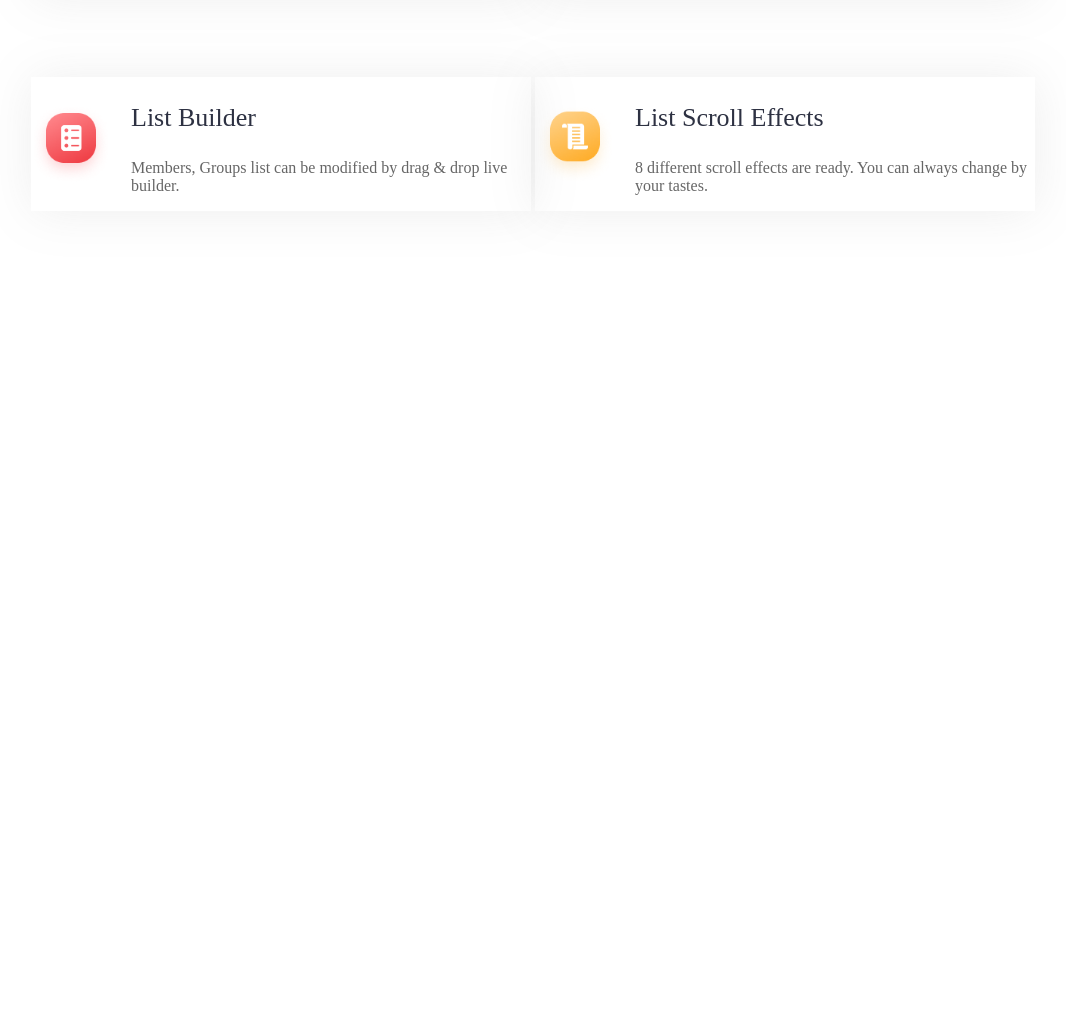
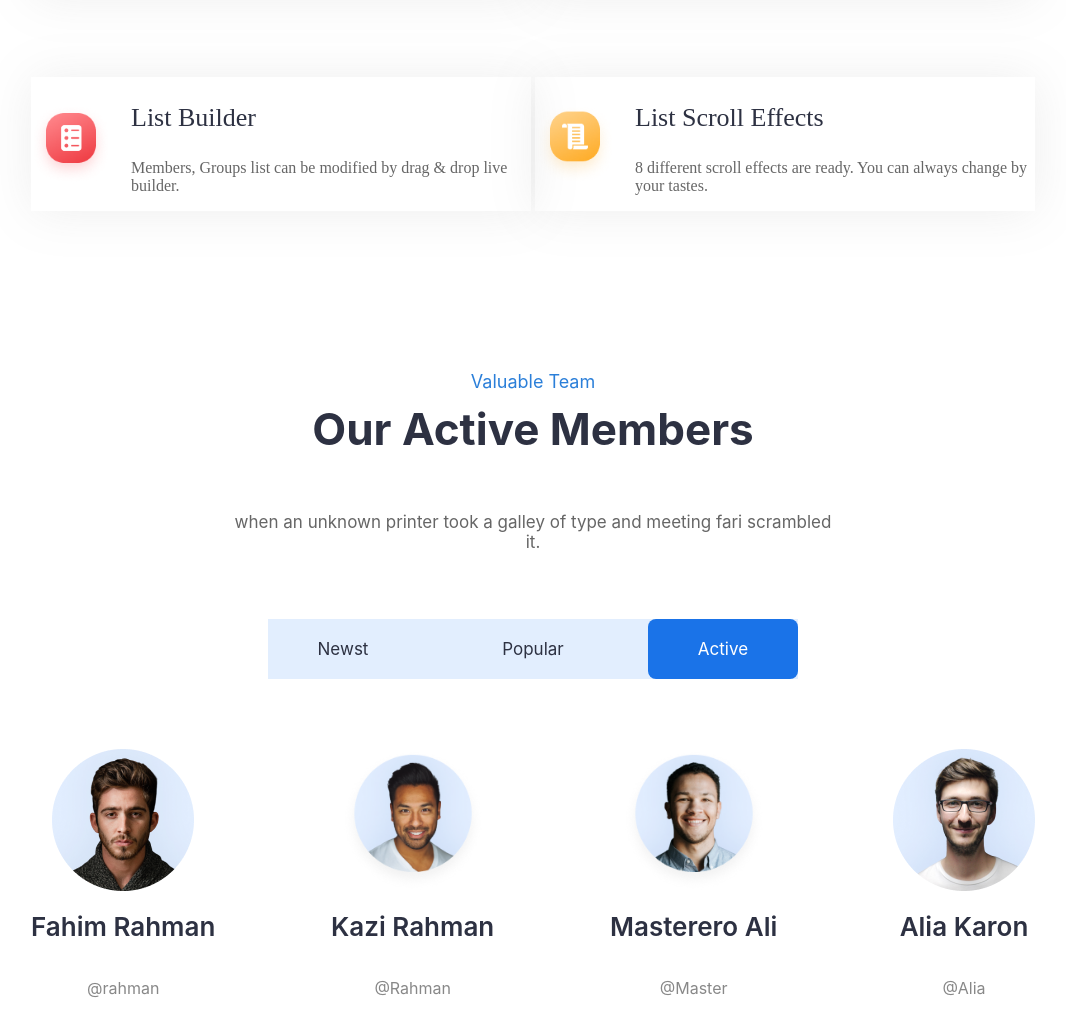
Before and after one commit to a96282496-max/home-work4, a plain HTML site: page index.html in a window 1280 px wide. Shown: the part 2776-3812 px from the top of the page, without its empty margins (107-1173 px from the left). Before the commit the page ends 3075 px from the top, so only its background shows below. Drawn offline with Linux system fonts and the light colour scheme.

Commit message:
davom con6

```diff
--- a/index.html
+++ b/index.html
@@ -130,14 +130,14 @@
 
     <div class="row5">
         <div class="card5">
-            <img src="./Icon.png" alt="" width="80px" height="80px">
+            <img src="./6 (6).png" alt="" width="80px" height="80px">
             <div class="txt5">
                 <h3>Members, Friends</h3>
                 <p>Members, Friends Connection ( like followers ), Private Message</p>
             </div>
         </div>
         <div class="card5">
-            <img src="./Icon (1).png" alt="" width="80px" height="80px">
+            <img src="./5 (5).png" alt="" width="80px" height="80px">
             <div class="txt5">
           <h3>Groups</h3>
             <p>Your users can create groups to let other users to join and talk</p>
@@ -147,14 +147,14 @@
 
     <div class="row5">
         <div class="card5">
-         <img src="./Icon (2).png" alt="" width="80px" height="80px">
+         <img src="./4 (4).png" alt="" width="80px" height="80px">
         <div class="txt5">
             <h3>Forum</h3>
          <p>Forum is ready by BBPress. Your users can make topics and talk.</p>
             </div>
         </div>
         <div class="card5">
-         <img src="./Icon (3).png" alt="" width="80px" height="80px">
+         <img src="./33 (2).png" alt="" width="80px" height="80px">
         <div class="txt5">
                 <h3>Custom Module</h3>
                 <p>You can create Members, Groups Module. We already created 3 modules. It's by drag & drop live builder.</p>
@@ -164,14 +164,14 @@
 
     <div class="row5">
         <div class="card5">
-            <img src="./Icon (4).png" alt="" width="80px" height="80px">
+            <img src="./2 (2).png" alt="" width="80px" height="80px">
          <div class="txt5">
             <h3>List Builder</h3>
             <p>Members, Groups list can be modified by drag & drop live builder.</p>
             </div>
         </div>
         <div class="card5">
-            <img src="./Icon (5).png" alt="" width="80px" height="80px">
+            <img src="./1 (1).png" alt="" width="80px" height="80px">
          <div class="txt5">
                 <h3>List Scroll Effects</h3>
                 <p>8 different scroll effects are ready. You can always change by your tastes.</p>
@@ -180,5 +180,43 @@
     </div>
 </div>
 
+<!-- con6 -->
+<div class="con6">
+    <div class="box6">
+        <div class="small6">Valuable Team</div>
+        <h2>Our Active Members</h2>
+        <p>when an unknown printer took a galley of type and meeting fari scrambled it.</p>
+
+        <div class="tabs6">
+            <div class="tab6">Newst</div>
+            <div class="tab6">Popular</div>
+            <div class="tab6 act6">Active</div>
+        </div>
+    </div>
+
+    <div class="list6">
+        <div class="m6">
+            <img src="./ggg.png" alt="" width="142px" height="142px">
+            <h3>Fahim Rahman</h3>
+            <p>@rahman</p>
+        </div>
+        <div class="m6">
+            <img src="./jj.png" alt="" width="142px" height="142px">
+            <h3>Kazi Rahman</h3>
+            <p>@Rahman</p>
+        </div>
+        <div class="m6">
+            <img src="./kkk.png" alt="" width="142px" height="142px">
+            <h3>Masterero Ali</h3>
+            <p>@Master</p>
+        </div>
+        <div class="m6">
+            <img src="./ppp.png" alt="" width="142px" height="142px">
+            <h3>Alia Karon</h3>
+            <p>@Alia</p>
+        </div>
+    </div>
+</div>
+
 </body>
 </html>
--- a/style.css
+++ b/style.css
@@ -320,3 +320,82 @@
     color: #666;
 
 }
+
+/* con6 */
+
+.con6{
+    padding: 80px 130px;
+    font-family: "Inter", Arial, sans-serif;
+}
+
+.box6{
+    display: flex;
+    flex-direction: column;
+    align-items: center;
+    text-align: center;
+}
+
+.small6{
+    font-size: 18px;
+    color: #2b7fd9;
+}
+
+.box6 h2{
+    margin-top: 10px;
+    font-size: 44px;
+    color: #2d3142;
+}
+
+.box6 p{
+    width: 600px;
+    margin-top: 20px;
+    font-size: 17px;
+    color: #666;
+
+}
+
+.tabs6{
+    display: flex;
+    gap: 40px;
+    margin-top: 50px;
+    background-color: #217cf421;
+}
+
+.tab6{
+    width: 150px;
+    padding: 20px 0;
+    text-align: center;
+    font-size: 17px;
+    color: #2d3142;
+    border-radius: 8px;
+}
+
+.act6{
+    background-color: #1a73e8;
+    color: white;
+}
+
+.list6{
+    display: flex;
+    justify-content: space-between;
+    margin-top: 70px;
+}
+
+.m6{
+    display: flex;
+    flex-direction: column;
+    align-items: center;
+}
+
+.m6 h3{
+    margin-top: 20px;
+    font-size: 26px;
+    font-weight: 600;
+    color: #2d3142;
+}
+
+.m6 p{
+    margin-top: 10px;
+    font-size: 16px;
+    color: #888;
+}
```
Also changed, not shown: 1 (1).png (renamed from Icon (5).png), 2 (2).png (renamed from Icon (4).png), 33 (2).png (renamed from Icon (3).png), 4 (4).png (renamed from Icon (2).png), 5 (5).png (renamed from Icon (1).png), 6 (6).png (renamed from Icon.png), ggg.png (added), jj.png (added), kkk.png (added), ppp.png (added), uuu.png (added).
